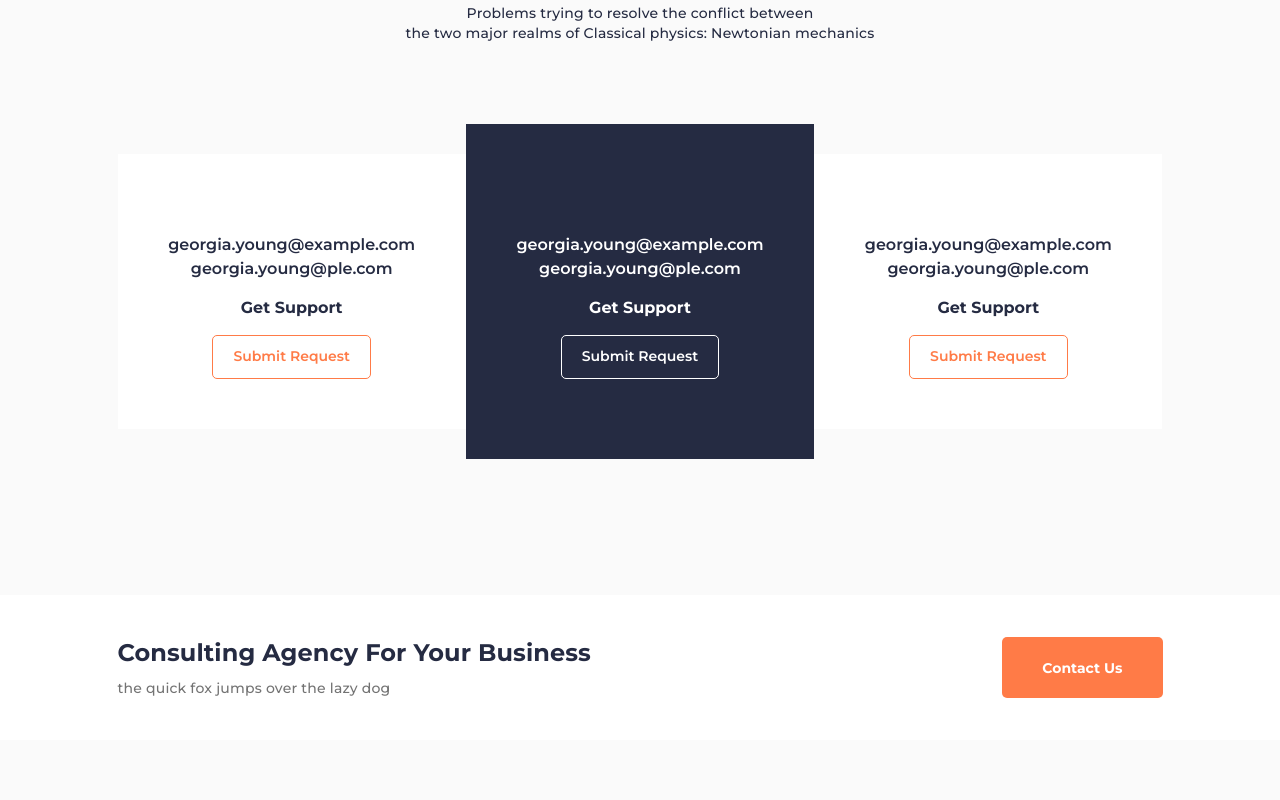
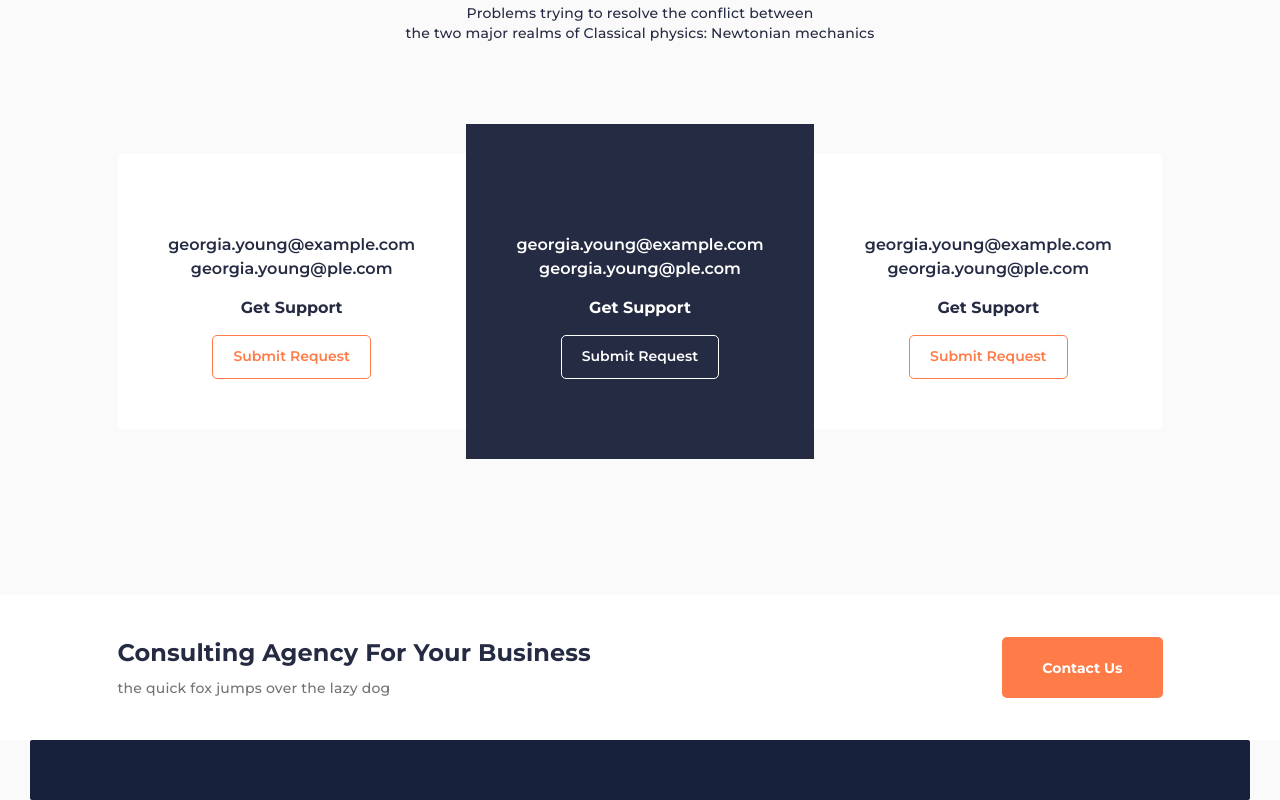
Before and after one commit to Aokij1/Relvise, a plain HTML site: page index.html in a window 1280 px wide. Shown: the part 3440-4240 px from the top of the page. Before the commit the page ends 4180 px from the top, so only its background shows below. Drawn offline with Linux system fonts and the light colour scheme.

Commit message:
Update index.html

```diff
--- a/index.html
+++ b/index.html
@@ -329,7 +329,7 @@
          </section>
       </main>
       <footer class="footer">
-
+         <div class="footer__body"></div>
       </footer>
    </form>
    </div>
```
